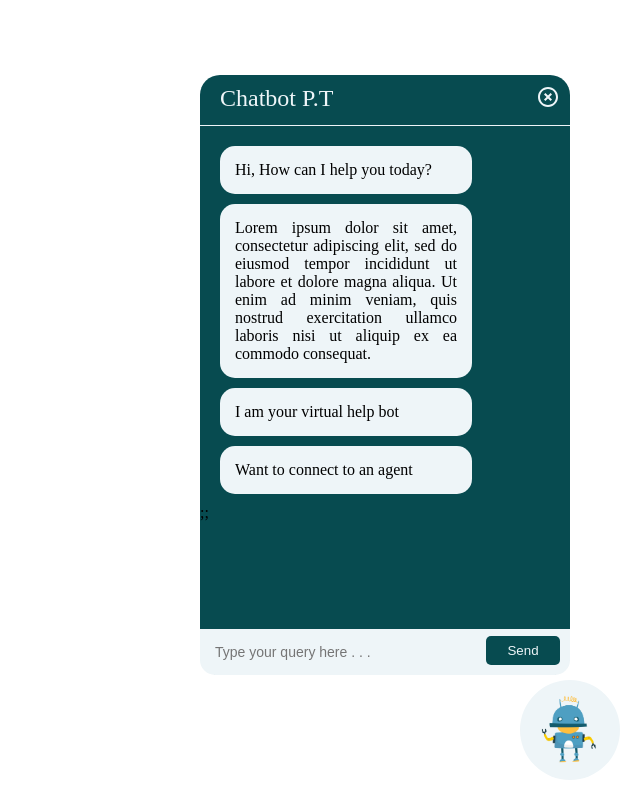
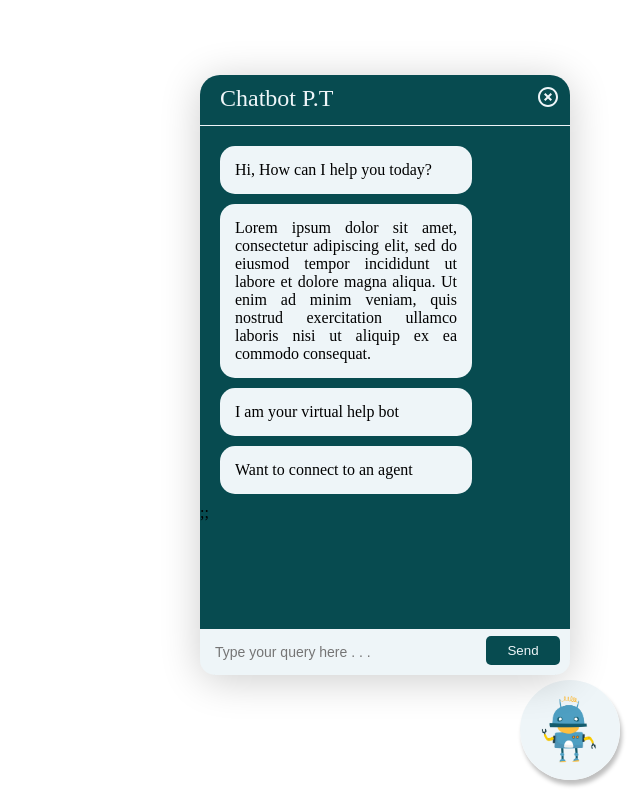
Before and after one commit to priyanshitaneja/React-Chatbot, a React (Create React App) app: page / in a window 1280 px wide. Both pictures are taken after a click on the picture 1210 px from the left and 730 px from the top of the page. Shown: the whole page, without its empty margins (640-1280 px from the left). Built offline with nearby package versions, Linux system fonts and the light colour scheme.

Commit message:
bot icon and bot window- shadow added

```diff
--- a/src/components/popDiv/index.scss
+++ b/src/components/popDiv/index.scss
@@ -6,6 +6,7 @@
     position: fixed;
     bottom: 20px;
     right: 20px;
+    box-shadow: 2px 5px 4px 0 rgba(0,0,0,.25);
 }
 
 .BotWindow {
@@ -16,6 +17,7 @@
     right: 70px;
     background-color: $bot-body;
     border-radius: 20px;
+    box-shadow: 0 5px 40px 0 rgba(0,0,0,.20);
 }
 
 .botHeader {
```
